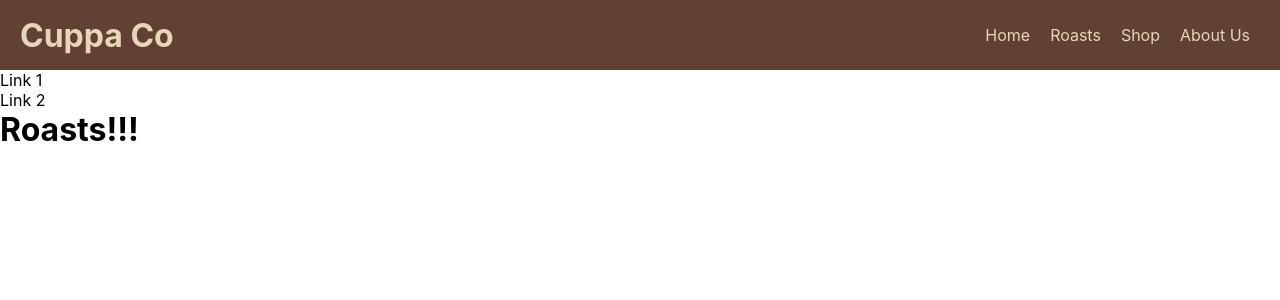
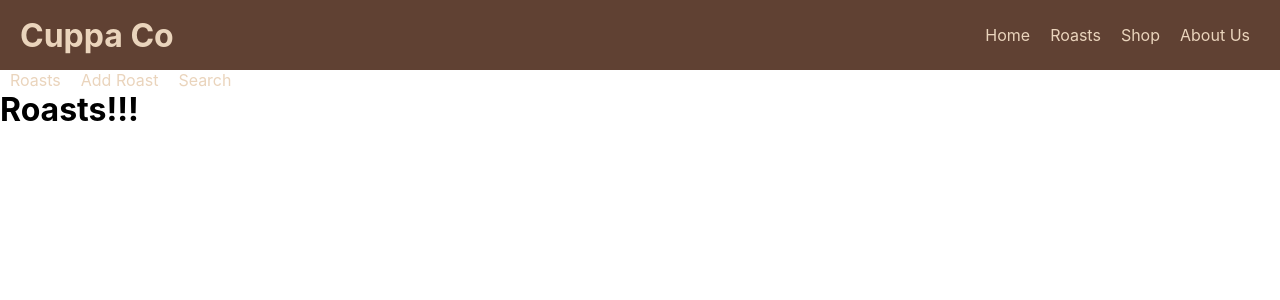
Before and after one commit to samkphillips/CuppaCo, a React (Create React App) app in the folder main/client/: page /roasts in a window 1280 px wide. Shown: the top 300 px of the page. Built offline with nearby package versions, Linux system fonts and the light colour scheme.

Commit message:
Added roastnav

```diff
--- /dev/null
+++ b/main/client/src/components/RoastNav.jsx
@@ -0,0 +1,13 @@
+import { NavLink, useRouteMatch } from 'react-router-dom'
+
+export default function Header() {
+  let { path, url } = useRouteMatch()
+
+  return (
+    <div className='roasts-sidebar'>
+      <NavLink to={`${url}/`} className="navlinks">Roasts</NavLink>
+      <NavLink to={`${url}/`} className="navlinks">Add Roast</NavLink>
+      <NavLink to={`${url}/`} className="navlinks">Search</NavLink>
+    </div>
+  )
+}
--- a/main/client/src/pages/Roasts.jsx
+++ b/main/client/src/pages/Roasts.jsx
@@ -1,12 +1,10 @@
 import React from 'react'
+import RoastNav from '../components/RoastNav'
 
 const Roasts = () => {
   return (
     <div className='roasts-page'>
-      <div className='roasts-sidebar'>
-        <p>Link 1</p>
-        <p>Link 2</p>
-      </div>
+      <RoastNav />
       <div className='roasts-container'>
         {/* roast cards live here */}
         <h1>Roasts!!!</h1>
```
Also changed, not shown: main/client/src/components/RoastCard.jsx (added).
